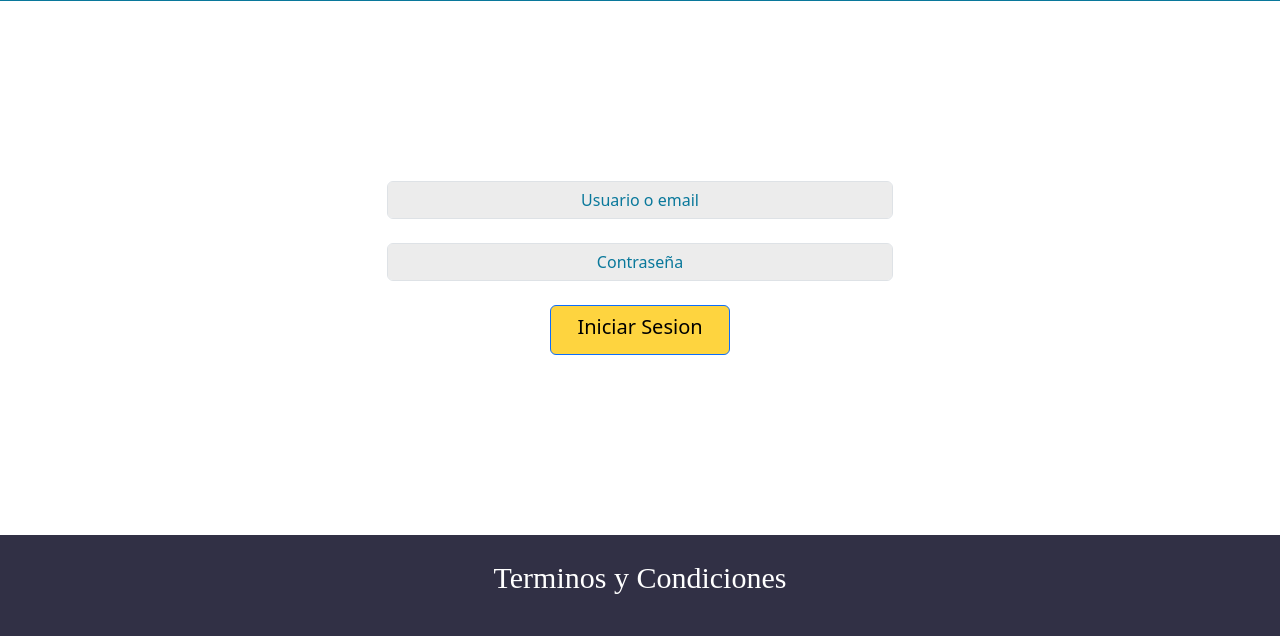
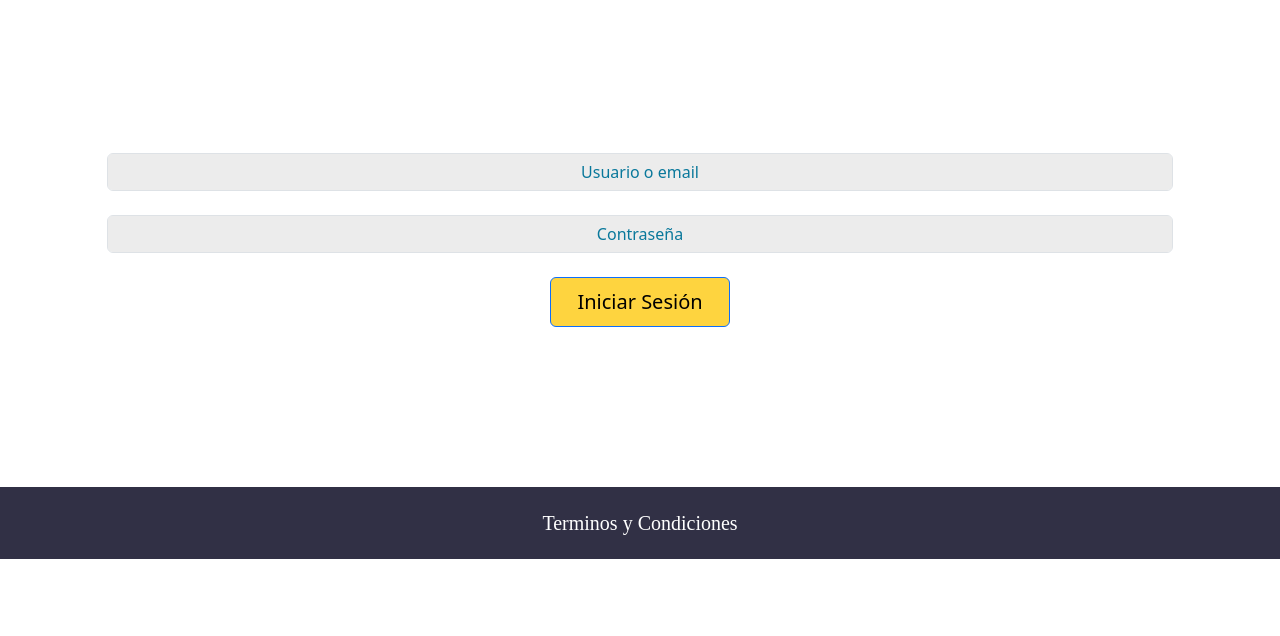
Before and after one commit to joaquinmartinez2912/EFI_Progamacion_II, a website: page index.html in a window 1280 px wide. Shown: the part 183-819 px from the top of the page. Drawn offline with nearby package versions, Linux system fonts and the light colour scheme; a web font is replaced by a local one.

Commit message:
arreglo styles

```diff
--- a/index.html
+++ b/index.html
@@ -7,53 +7,41 @@
     <link rel="stylesheet" href="scss/styles.css">
     <link rel="stylesheet" href="scss/myStyles.css">
     <script src="https://cdn.jsdelivr.net/npm/bootstrap@5.3.0-alpha3/dist/js/bootstrap.bundle.min.js" integrity="sha384-ENjdO4Dr2bkBIFxQpeoTz1HIcje39Wm4jDKdf19U8gI4ddQ3GYNS7NTKfAdVQSZe" crossorigin="anonymous"></script>
-    <style>
-        .form-control::placeholder {
-            text-align: center;
-            color: #09789B;
-        }
-    </style>
-    <title>Document</title>
+    <title>ticketAr</title>
 </head>
 
 <body>
-
-    <div class="container-fluid p-1" style="background-color: #09789B;">
+<!-- samsung galaxy s8+ -->
+    <div class="container-fluid encabezado ">
         <nav class="navbar navbar-expand-lg">
-            <div class="container-fluid" style="padding: 0px;">
+            <div class="container-fluid">
                 <!-- Logo imagen -->
                 <a class="navbar-brand" href="./index.html">
-                    <img src="./img/ticketAr.svg" alt="Bootstrap" width="300" height="150">
+                    <img src="./img/ticketAr.svg" alt="Bootstrap" width="230" height="150">
                 </a>
-
             </div>
         </nav>
     </div>
 
-    <div class="container" style="margin-top: 160px; margin-bottom: 160px;">
-        <div class="row">
-            <div class="col-md-6 offset-md-3 text-center">
-                <form>
+    <div class="container-fluid d-flex align-items-center justify-content-center col-12  cuerpo">
+                <form class="col-10">
                     <div class="form-group">
-                        <input style="background-color: #ECECEC;" type="text" class="form-control" id="caja1" placeholder="Usuario o email">
+                        <input  type="text" class="form-control" id="caja1" placeholder="Usuario o email">
                     </div>
                     <br>
                     <div class="form-group">
-                        <input style="background-color: #ECECEC;" type="text" class="form-control" id="caja2" placeholder="Contraseña">
+                        <input type="text" class="form-control" id="caja2" placeholder="Contraseña">
                     </div>
                     <br>
-                    <a href="inicio.html" class="btn btn-primary botonLogeo" ><p style="color: black; font-size: 20px;text-align: center; margin: 0px;">Iniciar Sesion </p></a>
+                    <div class="d-flex justify-content-center">
+                        <a href="inicio.html" class="btn btn-primary botonLogeo"><p>Iniciar Sesión</p></a>
+                    </div>
                 </form>
-            </div>
-        </div>
     </div>
 
-    <footer style="padding-top: 20px;padding-bottom: 20px ; background-color: #313045; text-align: center;">
-        <div class="container" style="justify-content: center;">
-            <p class="main-font-family" style="color: #FFFFFF; font-size: 30px;">Terminos y Condiciones</p>
-        </div>
+    <footer>
+            <p>Terminos y Condiciones</p>
     </footer>
-
 
 </body>
 
--- a/scss/myStyles.css
+++ b/scss/myStyles.css
@@ -1,68 +1,76 @@
-@import url('https://fonts.googleapis.com/css2?family=Abril+Fatface&display=swap');
-
 @import url('https://fonts.googleapis.com/css2?family=Be+Vietnam+Pro:wght@100&display=swap');
 @import url('https://fonts.googleapis.com/css2?family=Petrona:wght@100&display=swap');
+@import url('https://fonts.googleapis.com/css2?family=Average+Sans&display=swap');
 
 :root{
---main-font-family: 'Petrona';
+--font-content: 'Petrona';
 --font-logo: 'Be Vietnam Pro';
---sect-font: 'Abril Fatface';
---blue: #09789B;
---grey: #ECECEC;
---footer: #313045;
---yellow: #FED43F;
+--font-titulo: 'Average Sans';
+--primary-first: #09789B;
+--primary-second: #ECECEC;
+--secundary-first: #313045;
+--secundary-second: #FED43F;
+--secundary-third: #62D5FA;
+--positive: #131313 ;
+--negative: #F68764;
+--background: #FFFFFF;
+--text-color: #000000;
 }
 
-.main-font-family{
-    font-family: var(--main-font-family);
-
+.encabezado {
+    background-color: var(--primary-first);
+    padding: 0px;
 }
 
-.font-logo{
-    font-family: var(--font-logo);
-
+.cuerpo{
+    margin-top: 160px ;
+    margin-bottom: 160px ;
+    padding: 0px;
 }
 
-.sect-font{
-    font-family: var(--sect-font);
-
+p {
+    color: var(--text-color);
+    margin: 0px;
+    font-size: 20px;
 }
 
-.social{
-    background-color: rgb(59, 59, 59);
-
+.form-control input{
+    background-color: var(--primary-second);
 }
 
-.contact-bg-space{
-    height: 500px;
-    padding: 20px;
-    background-color:antiquewhite;
-
-}
-
-.contact-bg-space svg{
-    margin: 7px;
-}
-
-.form-contact{
-    background-color:aliceblue;
-
-}
-
-.btn-close-position{
-    text-align: end!important
-}
-
-form{
-    padding: 20px;
-
+.form-control::placeholder {
+    text-align: center;
+    color: #09789B;
 }
 
 .botonLogeo {
+    display: flex;
+    justify-content: center;
+    align-items: center;
+    text-align: center;
+    text-decoration: none;
     width: 180px;
     height: 50px;
-    background-color: #FED43F;
+    background-color: var(--secundary-second);
 }
+
+footer {
+    height: 72px;
+    background-color: var(--secundary-first);
+    display: flex;
+    text-align: center;
+    justify-content: center;
+    align-items: center;
+}
+
+
+ footer p {
+    color: var(--background);
+    size: 50px;
+    font-family: var(--font-content);
+    text-align: center;
+}
+
 
 @media (max-width: 992px) {
     .offcanvas-body {
```
Also changed, not shown: scss/styles.css.
